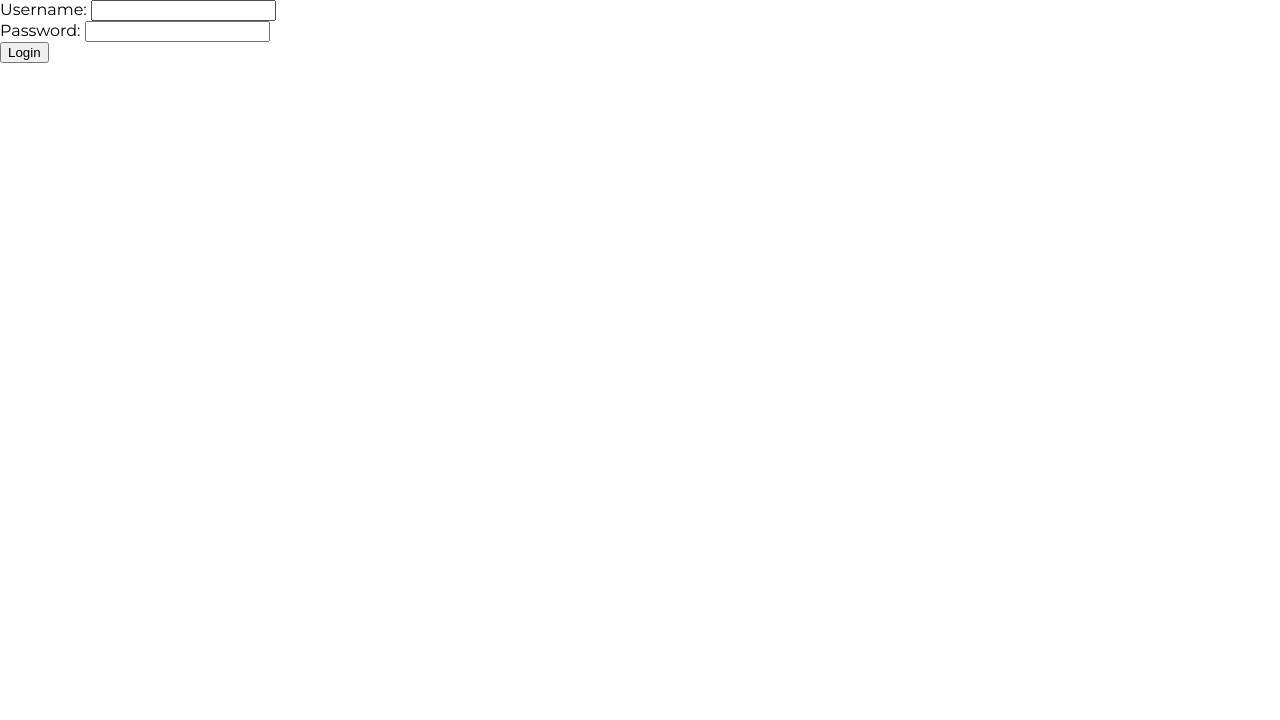
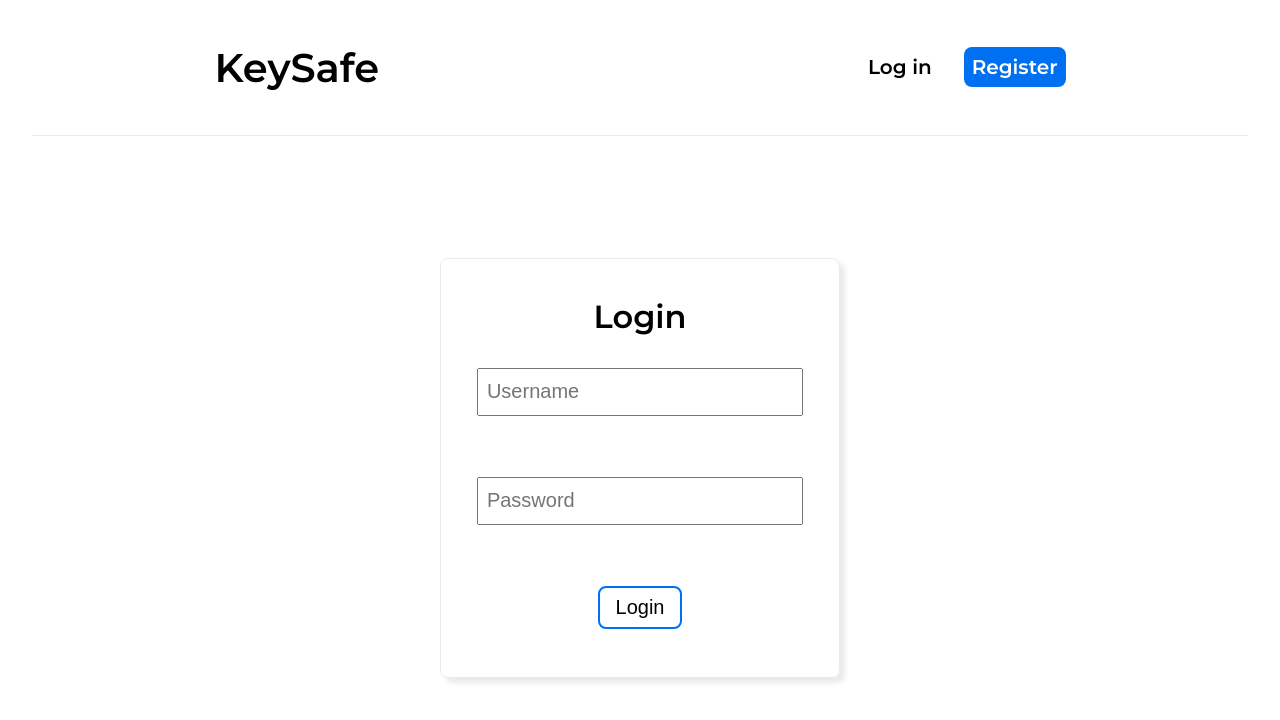
Before and after one commit to actuallyatiger/keysafe, a Next.js app: page /login in a window 1280 px wide. Shown: the top 720 px of the page. Built offline with nearby package versions, Linux system fonts and the light colour scheme.

Commit message:
Styled login page

```diff
--- a/pages/login.tsx
+++ b/pages/login.tsx
@@ -5,6 +5,7 @@ import styles from '../styles/Login.module.scss'
 import PageHead from '../components/PageHead'
 import {useRouter} from "next/router";
 import {useEffect, useState} from "react";
+import Header from "../components/Header"
 
 const Login: NextPage = () => {
 
@@ -55,23 +56,25 @@ const Login: NextPage = () => {
   }
 
   return (<>
-      <div className={styles.container}>
-        <PageHead title="Login" desc="Login to KeySafe"></PageHead>
+    <div className={styles.container}>
+      <PageHead title="Login" desc="Login to KeySafe"></PageHead>
 
-        <main>
-          <form onSubmit={handleSubmit}>
-            <label htmlFor="username">Username: </label>
-            <input type="text" id="username" name="username" required /><br />
-            <label htmlFor="password">Password: </label>
-            <input type="password" id="password" name="password" required /><br />
-            <button type="submit">Login</button>
+      <Header></Header>
+
+      <main className={styles.main}>
+        <div className={styles.loginBox}>
+          <h1 className={styles.title}>Login</h1>
+          <form onSubmit={handleSubmit} className={styles.form}>
+              <input type="text" id="username" name="username" placeholder="Username" required /><br />
+              <input type="password" id="password" name="password" placeholder="Password" required /><br />
+            <button type="submit" className={styles.submit}>Login</button>
           </form>
+        </div>
+        <div id="error" className={styles.error}></div>
+      </main>
 
-          <div id="error" className={styles.error}></div>
-        </main>
-      </div>
-    </>
-  )
+    </div>
+  </>)
 }
 
 export default Login
--- a/pages/register.tsx
+++ b/pages/register.tsx
@@ -6,6 +6,7 @@ import Script from "next/script";
 import {useRouter} from "next/router";
 import {useEffect, useState} from "react";
 import ReactDOM from 'react-dom';
+import Header from "../components/Header"
 
 const Register: NextPage = () => {
 
@@ -61,6 +62,8 @@ const Register: NextPage = () => {
       <div className={styles.container}>
         <PageHead title="Register" desc="Register with KeySafe"></PageHead>
 
+        <Header></Header>
+
         <main>
           <form onSubmit={handleSubmit}>
             <label htmlFor="name">Name: </label>
--- a/styles/Header.module.scss
+++ b/styles/Header.module.scss
@@ -7,7 +7,7 @@
   flex: 0;
   flex-direction: row;
   justify-content: space-between;
-  padding: 1.5rem 0;
+  padding: 1rem 0;
   border-bottom: 1px solid $light-grey;
 
   > * {
--- a/styles/Index.module.scss
+++ b/styles/Index.module.scss
@@ -55,7 +55,7 @@
   max-width: 300px;
   margin: 1rem;
   padding: 1.5rem;
-  transition: color 0.25s ease, border-color 0.25s ease, box-shadow 0.25s ease;
+  transition: all 0.25s ease;
   text-align: left;
   text-decoration: none;
   color: inherit;
--- a/styles/Login.module.scss
+++ b/styles/Login.module.scss
@@ -0,0 +1,74 @@
+@use "colours" as *;
+
+.container {
+  display: flex;
+  flex-direction: column;
+  height: 100vh;
+  padding: 0 2rem;
+  min-height: 100vh;
+}
+
+.main {
+  flex-grow: 1;
+  display: flex;
+  flex-direction: row;
+  align-items: center;
+  justify-content: center;
+}
+
+.loginBox {
+  flex-grow: 1;
+  display: flex;
+  flex-direction: column;
+  align-items: center;
+  justify-content: center;
+  width: 50%;
+  max-width: 25rem;
+  border: 1px solid $light-grey;
+  border-radius: 0.5rem;
+  box-shadow: $light-grey 5px 5px 5px;
+  padding: 1rem 0;
+
+  > h1 {
+    margin-bottom: 0;
+  }
+}
+
+.form {
+  display: flex;
+  flex-direction: column;
+  align-items: center;
+  justify-content: center;
+  padding: 1rem;
+  font-size: 1.5rem;
+  width: 90%;
+
+  > input {
+    height: 3rem;
+    width: 100%;
+    font-size: 1.25rem;
+    padding: 0.5rem;
+    margin: 1rem;
+    transition: box-shadow 0.25s ease;
+    box-shadow: none;
+
+    ::placeholder {
+      font-size: 1.25rem;
+    }
+  }
+
+  > input:focus {
+    box-shadow: $blue 0 0 10px;
+  }
+}
+
+.submit {
+  background-color: #ffffff;
+  border: 2px solid $blue;
+  border-radius: 0.5rem;
+  font-size: 1.25rem;
+  padding: 0.5rem 1rem;
+  margin: 1rem;
+  transition: filter 0.25s ease;
+  cursor: pointer;
+}
```
